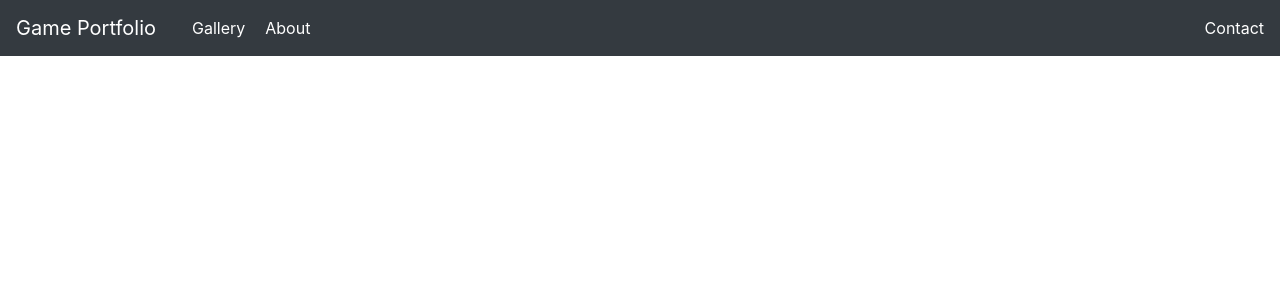
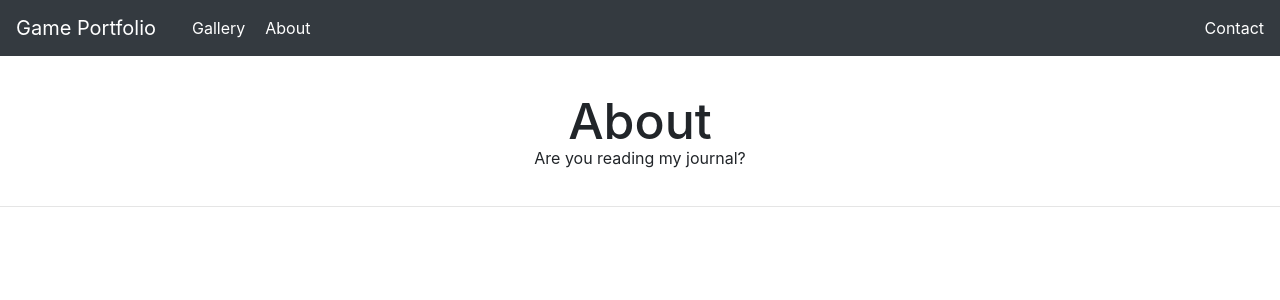
Before and after one commit to domtripodi/portfolio, a React (Create React App) app: page /portfolio/about in a window 1280 px wide. Shown: the top 300 px of the page. Built offline with nearby package versions, Linux system fonts and the light colour scheme.

Commit message:
Updated Redirect Links

```diff
--- a/package.json
+++ b/package.json
@@ -2,7 +2,7 @@
   "name": "portfolio",
   "version": "0.1.0",
   "private": true,
-  "homepage": "http://{domtripodi}.github.io/{portfolio}",
+  "homepage": "http://domtripodi.github.io/portfolio",
   "dependencies": {
     "bootstrap": "^4.3.1",
     "mdbreact": "^4.22.0",
--- a/src/App.js
+++ b/src/App.js
@@ -13,10 +13,10 @@ class App extends Component {
         <Router>
         <NavigationBar/>
           <Switch>
-            <Redirect from="/" to="/gallery" exact/>
-            <Route path="/gallery" component={Gallery}/>
-            <Route path="/about" component={About}/>
-            <Route path="/contact" component={Contact}/>
+            <Redirect from="/portfolio" to="/portfolio/gallery" exact/>
+            <Route path="/portfolio/gallery" component={Gallery}/>
+            <Route path="/portfolio/about" component={About}/>
+            <Route path="/portfolio/contact" component={Contact}/>
           </Switch>
         </Router>
       </div>
```
